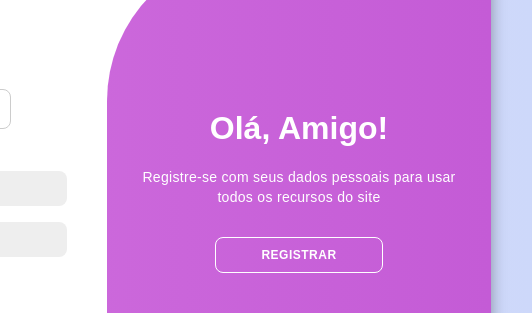
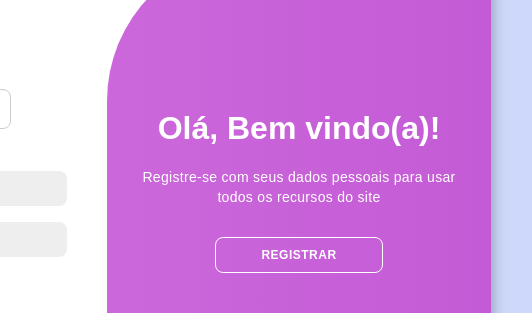
Before and after one commit to Luan-5ilva/LoginPage, a plain HTML site: page index.html in a window 1280 px wide. Shown: the part 209-522 px from the top of the page, 533-1065 px from the left. Drawn offline with Linux system fonts and the light colour scheme.

Commit message:
att text

```diff
--- a/index.html
+++ b/index.html
@@ -62,7 +62,7 @@
             <button class="hidden" id="login">Entrar</button>
           </div>
           <div class="toggle-panel toggle-right">
-            <h1>Olá, Amigo!</h1>
+            <h1>Olá, Bem vindo(a)!</h1>
             <p>
               Registre-se com seus dados pessoais para usar todos os recursos do
               site
```
